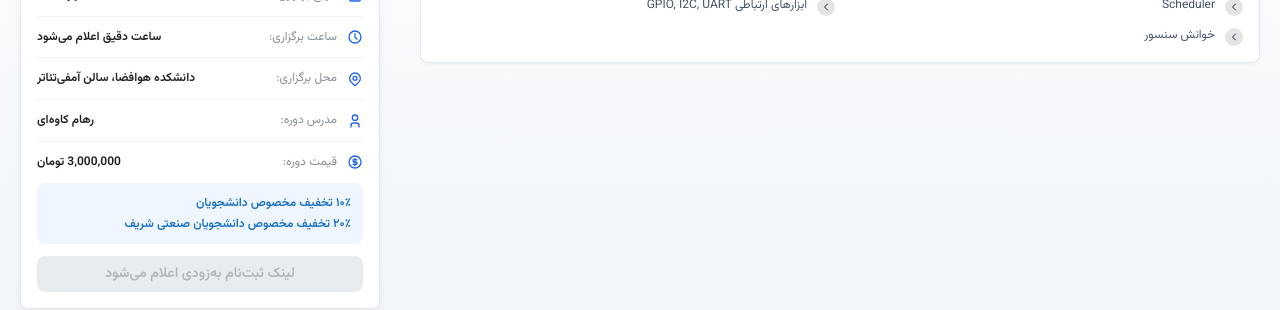
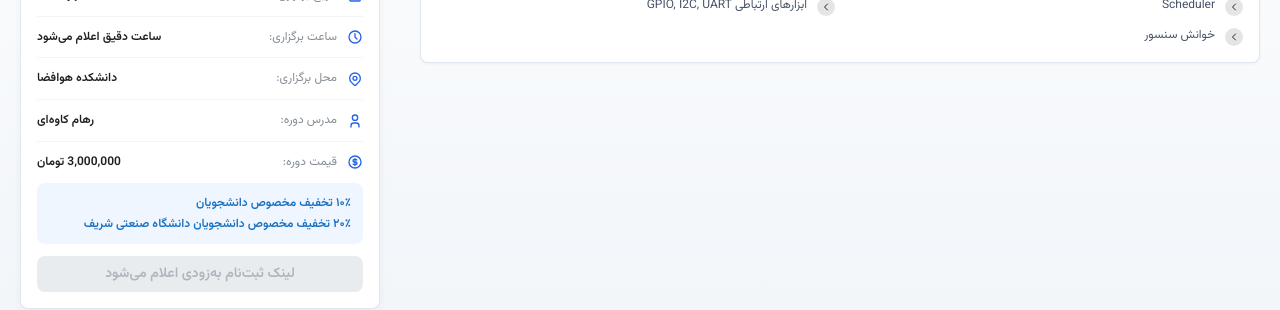
Before and after one commit to Sepehr-Satellite/sepehr-workshop-2026, a Next.js app: page /workshops/cdh-arduino in a window 1280 px wide. Shown: the part 442-752 px from the top of the page. Built offline with nearby package versions, Linux system fonts and the light colour scheme.

Commit message:
update information

```diff
--- a/src/app/workshops/[slug]/page.tsx
+++ b/src/app/workshops/[slug]/page.tsx
@@ -325,7 +325,7 @@ export default async function WorkshopDetailPage({ params }: PageProps) {
                       ۱۰٪ تخفیف مخصوص دانشجویان
                     </Text>
                     <Text size="xs" fw={600} c="blue.8" mt={4}>
-                      ۲۰٪ تخفیف مخصوص دانشجویان صنعتی شریف
+                      ۲۰٪ تخفیف مخصوص دانشجویان دانشگاه صنعتی شریف
                     </Text>
                   </Box>
 
--- a/src/modules/workshop/data/workshops.ts
+++ b/src/modules/workshop/data/workshops.ts
@@ -57,7 +57,7 @@ export const WORKSHOPS: Workshop[] = [
     date: "23 مهر 1405",
     price: "3,000,000 تومان",
     time: "ساعت دقیق اعلام می‌شود",
-    location: "دانشکده هوافضا، سالن آمفی‌تئاتر",
+    location: "دانشکده هوافضا",
     speaker: "رهام کاوه‌ای",
     status: "open",
     statusLabel: "ثبت‌نام فعال",
@@ -128,7 +128,7 @@ export const WORKSHOPS: Workshop[] = [
     date: "24 مهر 1405",
     price: "5,000,000 تومان",
     time: "9:00 الی 18:00",
-    location: "دانشکده هوافضا، سالن آمفی‌تئاتر",
+    location: "دانشکده هوافضا",
     speaker: "رهام کاوه‌ای",
     status: "filling",
     statusLabel: "ظرفیت محدود",
@@ -249,7 +249,7 @@ export const WORKSHOPS: Workshop[] = [
     date: "30 مهر 1405",
     price: "4,000,000 تومان",
     time: "09:00 الی 18:00",
-    location: "دانشکده هوافضا، سالن آمفی‌تئاتر",
+    location: "دانشکده هوافضا",
     speaker: "مهندس محمد مهدوی‌پاک",
     status: "open",
     statusLabel: "ثبت‌نام فعال",
@@ -379,7 +379,7 @@ export const WORKSHOPS: Workshop[] = [
     date: "1 آبان 1405",
     price: "4,000,000 تومان",
     time: "ساعت دقیق اعلام می‌شود",
-    location: "دانشکده هوافضا، سالن آمفی‌تئاتر",
+    location: "دانشکده هوافضا",
     speaker: "مهندس محمد مهدوی‌پاک",
     status: "open",
     statusLabel: "ثبت‌نام فعال",
@@ -507,7 +507,7 @@ export const WORKSHOPS: Workshop[] = [
     date: "7 آبان 1405",
     price: "3,000,000 تومان",
     time: "9:00 الی 16:00",
-    location: "دانشکده هوافضا، سالن آمفی‌تئاتر",
+    location: "دانشکده هوافضا",
     speaker: "مهندس سید امیر پویان‌نیا",
     status: "open",
     statusLabel: "ثبت‌نام فعال",
@@ -614,7 +614,7 @@ export const WORKSHOPS: Workshop[] = [
     date: "8 آبان 1405",
     price: "4,000,000 تومان",
     time: "9:00 الی 18:00",
-    location: "دانشکده هوافضا، سالن آمفی‌تئاتر",
+    location: "دانشکده هوافضا",
     speaker: "مهندس دانیال رضایی",
     status: "filling",
     statusLabel: "ظرفیت محدود",
@@ -724,7 +724,7 @@ export const WORKSHOPS: Workshop[] = [
     date: "21 و 22 آبان 1405",
     price: "6,000,000 تومان",
     time: "ساعت دقیق اعلام می‌شود",
-    location: "دانشکده هوافضا، سالن آمفی‌تئاتر",
+    location: "دانشکده هوافضا",
     speaker: "مهندس سینا صفی‌زاده",
     status: "open",
     statusLabel: "ثبت‌نام فعال",
@@ -829,7 +829,7 @@ export const WORKSHOPS: Workshop[] = [
     date: "14 آبان 1405",
     price: "4,000,000 تومان",
     time: "ساعت دقیق اعلام می‌شود",
-    location: "دانشکده هوافضا، سالن آمفی‌تئاتر",
+    location: "دانشکده هوافضا",
     speaker: "فرزانه مجد",
     status: "filling",
     statusLabel: "ظرفیت محدود",
@@ -946,7 +946,7 @@ export const WORKSHOPS: Workshop[] = [
     date: "15 آبان 1405",
     price: "4,000,000 تومان",
     time: "9:00 الی 17:00",
-    location: "دانشکده هوافضا، سالن آمفی‌تئاتر",
+    location: "دانشکده هوافضا",
     speaker: "مهندس علی مرادی",
     status: "open",
     statusLabel: "ثبت‌نام فعال",
--- a/src/shared/components/HeroSection.tsx
+++ b/src/shared/components/HeroSection.tsx
@@ -281,7 +281,7 @@ export default function HeroSection() {
                   گواهی رسمی
                 </Text>
                 <Text size="xs" c="dimmed" fw={500}>
-                  مرکز رشد شریف
+                  مرکز آموزش‌های آزاد دانشگاه صنعتی شریف
                 </Text>
               </div>
             </div>
```
